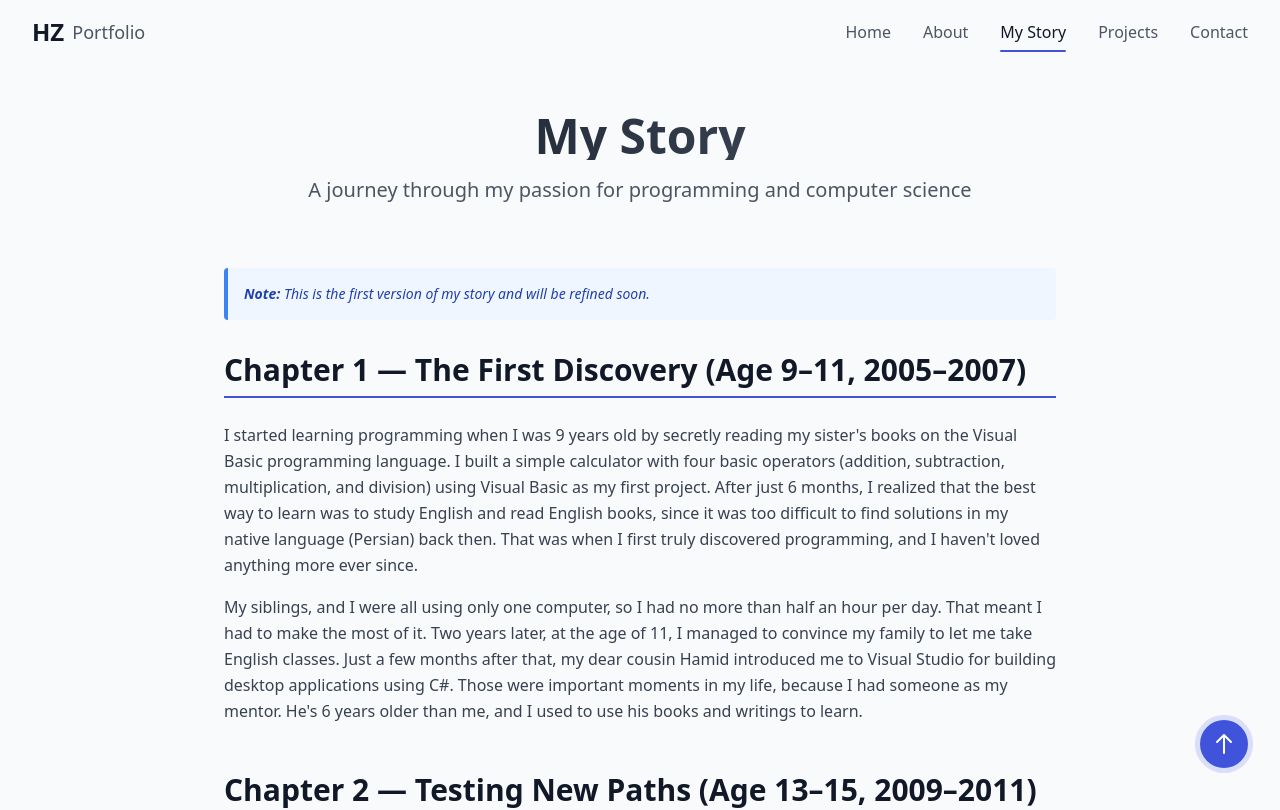
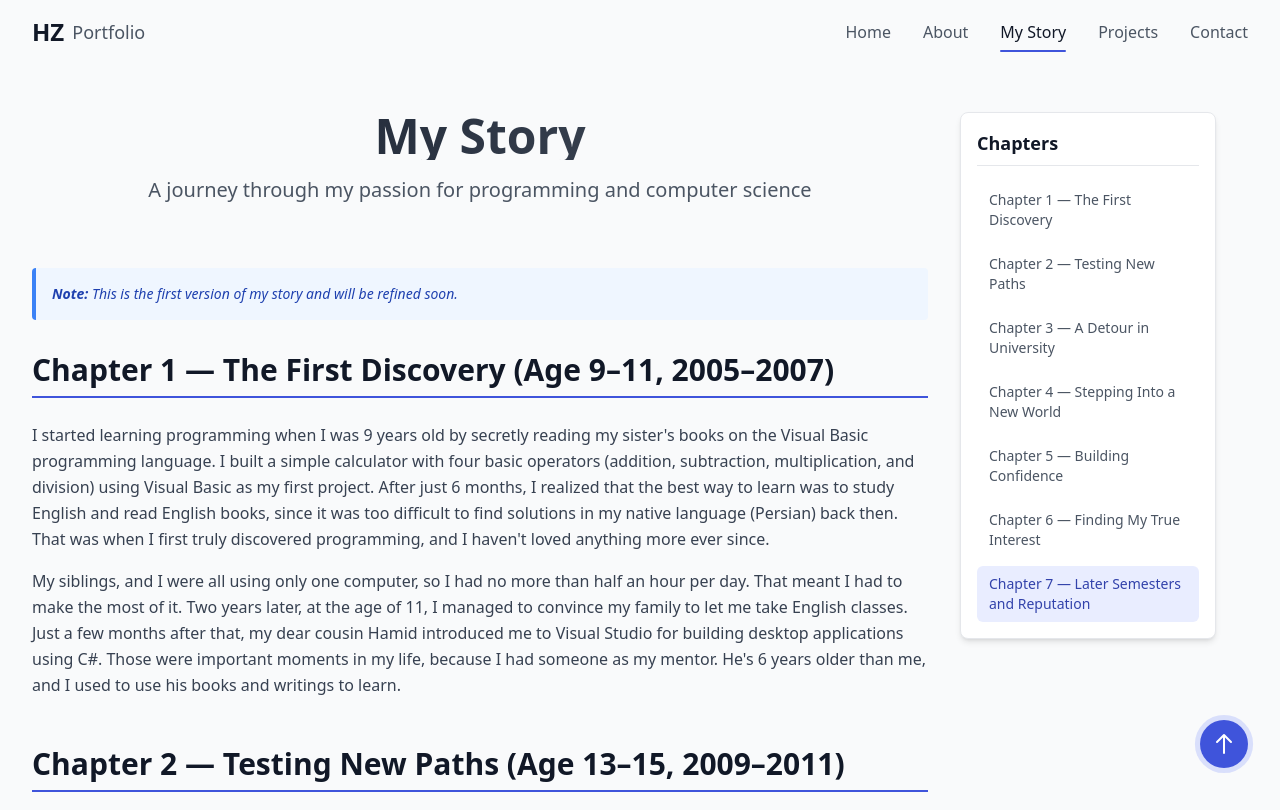
Before and after one commit to HadiZareZadeh/portfolio, a Vue app: page /story in a window 1280 px wide. Shown: the top 810 px of the page. Built offline with nearby package versions, Linux system fonts and the light colour scheme.

Commit message:
updated resume

```diff
--- a/src/pages/AboutPage.vue
+++ b/src/pages/AboutPage.vue
@@ -168,7 +168,9 @@
                     class="flex items-center justify-between px-4 py-3 bg-white/80"
                   >
                     <span class="text-gray-800">{{ course.name }}</span>
-                    <span class="text-gray-600 font-semibold">{{ course.score }}</span>
+                    <span class="text-gray-600 font-semibold">
+                      {{ course.score }} ({{ convertToLetterGrade(course.score) }})
+                    </span>
                   </div>
                 </div>
               </div>
@@ -334,6 +336,16 @@ import SkillBadge from '../components/SkillBadge.vue'
 const avatarCard = ref(null)
 const base = import.meta.env.BASE_URL
 
+// Convert 20-point scale to letter grade
+const convertToLetterGrade = (score) => {
+  const numScore = parseFloat(score)
+  if (numScore >= 18) return 'A'
+  if (numScore >= 16) return 'B'
+  if (numScore >= 14) return 'C'
+  if (numScore >= 12) return 'D'
+  return 'F'
+}
+
 const courseGroups = [
   {
     title: '',
--- a/src/pages/HomePage.vue
+++ b/src/pages/HomePage.vue
@@ -22,10 +22,16 @@
 
               <div class="flex flex-col sm:flex-row gap-4">
                 <RouterLink
-                  to="/projects"
+                  to="/about"
                   class="btn btn-primary animate-float"
                 >
-                  View My Work
+                  Get to Know Me
+                </RouterLink>
+                <RouterLink
+                  to="/story"
+                  class="btn btn-outline"
+                >
+                  My Story
                 </RouterLink>
                 <RouterLink
                   to="/contact"
--- a/src/pages/StoryPage.vue
+++ b/src/pages/StoryPage.vue
@@ -1,6 +1,9 @@
 <template>
   <div class="min-h-screen pt-16">
-    <div class="max-w-4xl mx-auto px-4 sm:px-6 lg:px-8 py-12">
+    <div class="max-w-7xl mx-auto px-4 sm:px-6 lg:px-8 py-12">
+      <div class="flex gap-8">
+        <!-- Main Content -->
+        <div class="flex-1 max-w-4xl">
           <!-- Page Header -->
           <div class="text-center mb-16" v-reveal>
             <h1 class="text-4xl lg:text-5xl font-bold heading-gradient mb-4">
@@ -21,7 +24,7 @@
           <!-- Story Content -->
           <article>
         <!-- Chapter 1 -->
-        <section v-reveal class="mb-12">
+        <section id="chapter-1" v-reveal class="mb-12 scroll-mt-24">
           <h2 class="text-3xl font-bold text-gray-900 mb-6 pb-2 border-b-2 border-brand-600">
             Chapter 1 — The First Discovery (Age 9–11, 2005–2007)
           </h2>
@@ -36,7 +39,7 @@
         </section>
 
         <!-- Chapter 2 -->
-        <section v-reveal class="mb-12">
+        <section id="chapter-2" v-reveal class="mb-12 scroll-mt-24">
           <h2 class="text-3xl font-bold text-gray-900 mb-6 pb-2 border-b-2 border-brand-600">
             Chapter 2 — Testing New Paths (Age 13–15, 2009–2011)
           </h2>
@@ -51,7 +54,7 @@
         </section>
 
         <!-- Chapter 3 -->
-        <section v-reveal class="mb-12">
+        <section id="chapter-3" v-reveal class="mb-12 scroll-mt-24">
           <h2 class="text-3xl font-bold text-gray-900 mb-6 pb-2 border-b-2 border-brand-600">
             Chapter 3 — A Detour in University (Age 18–20, 2014–2016)
           </h2>
@@ -72,7 +75,7 @@
         </section>
 
         <!-- Chapter 4 -->
-        <section v-reveal class="mb-12">
+        <section id="chapter-4" v-reveal class="mb-12 scroll-mt-24">
           <h2 class="text-3xl font-bold text-gray-900 mb-6 pb-2 border-b-2 border-brand-600">
             Chapter 4 — Stepping Into a New World (First–Third Semester, 2016–2017)
           </h2>
@@ -99,7 +102,7 @@
         </section>
 
         <!-- Chapter 5 -->
-        <section v-reveal class="mb-12">
+        <section id="chapter-5" v-reveal class="mb-12 scroll-mt-24">
           <h2 class="text-3xl font-bold text-gray-900 mb-6 pb-2 border-b-2 border-brand-600">
             Chapter 5 — Building Confidence (Second–Fourth Semester, 2017–2018)
           </h2>
@@ -126,7 +129,7 @@
         </section>
 
         <!-- Chapter 6 -->
-        <section v-reveal class="mb-12">
+        <section id="chapter-6" v-reveal class="mb-12 scroll-mt-24">
           <h2 class="text-3xl font-bold text-gray-900 mb-6 pb-2 border-b-2 border-brand-600">
             Chapter 6 — Finding My True Interest (Fifth–Sixth Semester, 2018–2019)
           </h2>
@@ -156,7 +159,7 @@
         </section>
 
         <!-- Chapter 7 -->
-        <section v-reveal class="mb-12">
+        <section id="chapter-7" v-reveal class="mb-12 scroll-mt-24">
           <h2 class="text-3xl font-bold text-gray-900 mb-6 pb-2 border-b-2 border-brand-600">
             Chapter 7 — Later Semesters and Reputation (Seventh Semester, 2019)
           </h2>
@@ -183,11 +186,85 @@
         </section>
       </article>
         </div>
+
+        <!-- Chapter Navigation Sidebar -->
+        <aside class="hidden lg:block w-64 flex-shrink-0">
+          <div class="sticky top-24">
+            <div class="bg-white rounded-lg shadow-md p-4 border border-gray-200">
+              <h3 class="text-lg font-semibold text-gray-900 mb-4 pb-2 border-b border-gray-200">
+                Chapters
+              </h3>
+              <nav class="space-y-2">
+                <a
+                  v-for="chapter in chapters"
+                  :key="chapter.id"
+                  :href="`#${chapter.id}`"
+                  @click.prevent="scrollToChapter(chapter.id)"
+                  :class="[
+                    'block px-3 py-2 rounded-md text-sm transition-colors',
+                    activeChapter === chapter.id
+                      ? 'bg-brand-100 text-brand-700 font-medium'
+                      : 'text-gray-600 hover:bg-gray-100 hover:text-gray-900'
+                  ]"
+                >
+                  {{ chapter.title }}
+                </a>
+              </nav>
+            </div>
+          </div>
+        </aside>
+      </div>
+    </div>
   </div>
 </template>
 
 <script setup>
-// No additional script needed for this page
+import { ref, onMounted, onUnmounted } from 'vue'
+
+const chapters = [
+  { id: 'chapter-1', title: 'Chapter 1 — The First Discovery' },
+  { id: 'chapter-2', title: 'Chapter 2 — Testing New Paths' },
+  { id: 'chapter-3', title: 'Chapter 3 — A Detour in University' },
+  { id: 'chapter-4', title: 'Chapter 4 — Stepping Into a New World' },
+  { id: 'chapter-5', title: 'Chapter 5 — Building Confidence' },
+  { id: 'chapter-6', title: 'Chapter 6 — Finding My True Interest' },
+  { id: 'chapter-7', title: 'Chapter 7 — Later Semesters and Reputation' }
+]
+
+const activeChapter = ref('chapter-1')
+
+const scrollToChapter = (chapterId) => {
+  const element = document.getElementById(chapterId)
+  if (element) {
+    element.scrollIntoView({ behavior: 'smooth', block: 'start' })
+    activeChapter.value = chapterId
+  }
+}
+
+const updateActiveChapter = () => {
+  const scrollPosition = window.scrollY + 150 // Offset for header
+  const sections = chapters.map(ch => ({
+    id: ch.id,
+    element: document.getElementById(ch.id)
+  })).filter(s => s.element)
+
+  for (let i = sections.length - 1; i >= 0; i--) {
+    const section = sections[i]
+    if (section.element.offsetTop <= scrollPosition) {
+      activeChapter.value = section.id
+      break
+    }
+  }
+}
+
+onMounted(() => {
+  window.addEventListener('scroll', updateActiveChapter)
+  updateActiveChapter() // Set initial active chapter
+})
+
+onUnmounted(() => {
+  window.removeEventListener('scroll', updateActiveChapter)
+})
 </script>
 
 <style scoped>
```
Lines whose indentation alone changed are shown as unchanged.
